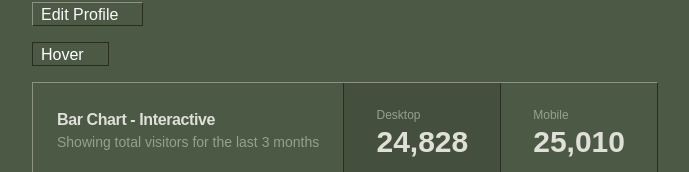
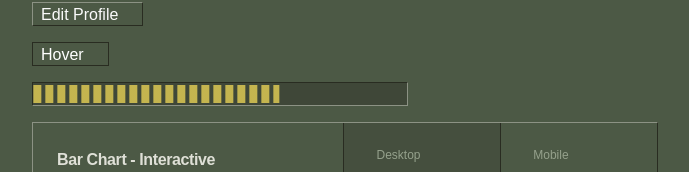
Before and after one commit to Triginarsa/shadcn-cs-16, a Next.js app: page / in a window 1280 px wide. Shown: the part 899-1071 px from the top of the page, without its empty margins (295-984 px from the left). Built offline with nearby package versions, Linux system fonts and the light colour scheme; a web font is replaced by a local one.

Commit message:
add: progress

```diff
--- a/app/page.tsx
+++ b/app/page.tsx
@@ -2,6 +2,7 @@ import { ChartDemo } from "@/components/chart-demo";
 import { CheckboxDemo } from "@/components/checkbox-demo";
 import { DialogDemo } from "@/components/dialog-demo";
 import { InputDemo } from "@/components/input-demo";
+import { ProgressDemo } from "@/components/progress-demo";
 import { RadioGroupDemo } from "@/components/radio-group-demo";
 import { SeparatorDemo } from "@/components/separator-demo";
 import { SliderDemo } from "@/components/slider-demo";
@@ -50,6 +51,7 @@ export default function Home() {
           <SliderDemo />
           <DialogDemo />
           <TooltipDemo />
+          <ProgressDemo />
           <ChartDemo />
         </div>
       </main>
--- /dev/null
+++ b/components/progress-demo.tsx
@@ -0,0 +1,16 @@
+"use client";
+
+import * as React from "react";
+
+import { Progress } from "@/components/ui/progress";
+
+export function ProgressDemo() {
+  const [progress, setProgress] = React.useState(13);
+
+  React.useEffect(() => {
+    const timer = setTimeout(() => setProgress(66), 500);
+    return () => clearTimeout(timer);
+  }, []);
+
+  return <Progress value={progress} className="w-[60%]" />;
+}
--- /dev/null
+++ b/components/ui/progress.tsx
@@ -0,0 +1,28 @@
+"use client";
+
+import * as React from "react";
+import * as ProgressPrimitive from "@radix-ui/react-progress";
+
+import { cn } from "@/lib/utils";
+
+const Progress = React.forwardRef<
+  React.ElementRef<typeof ProgressPrimitive.Root>,
+  React.ComponentPropsWithoutRef<typeof ProgressPrimitive.Root>
+>(({ className, value, ...props }, ref) => (
+  <ProgressPrimitive.Root
+    ref={ref}
+    className={cn(
+      "relative h-6 p-[2px] w-full overflow-hidden bg-accent border border-r-[#8c9284] border-b-[#8c9284] border-t-[#292c21] border-l-[#292c21]",
+      className
+    )}
+    {...props}
+  >
+    <ProgressPrimitive.Indicator
+      className="h-full w-full flex-1 bg-accent transition-all [background-size:12px_16px] [background-image:linear-gradient(90deg,var(--accent)_30%,var(--accent-foreground)_30%)]"
+      style={{ transform: `translateX(-${100 - (value || 0)}%)` }}
+    />
+  </ProgressPrimitive.Root>
+));
+Progress.displayName = ProgressPrimitive.Root.displayName;
+
+export { Progress };
--- a/package.json
+++ b/package.json
@@ -12,6 +12,7 @@
     "@radix-ui/react-checkbox": "^1.1.4",
     "@radix-ui/react-dialog": "^1.1.6",
     "@radix-ui/react-label": "^2.1.2",
+    "@radix-ui/react-progress": "^1.1.2",
     "@radix-ui/react-radio-group": "^1.2.3",
     "@radix-ui/react-separator": "^1.1.2",
     "@radix-ui/react-slider": "^1.2.3",
```
Also changed, not shown: 1 other file (tests, documents, lock files or other folders).
